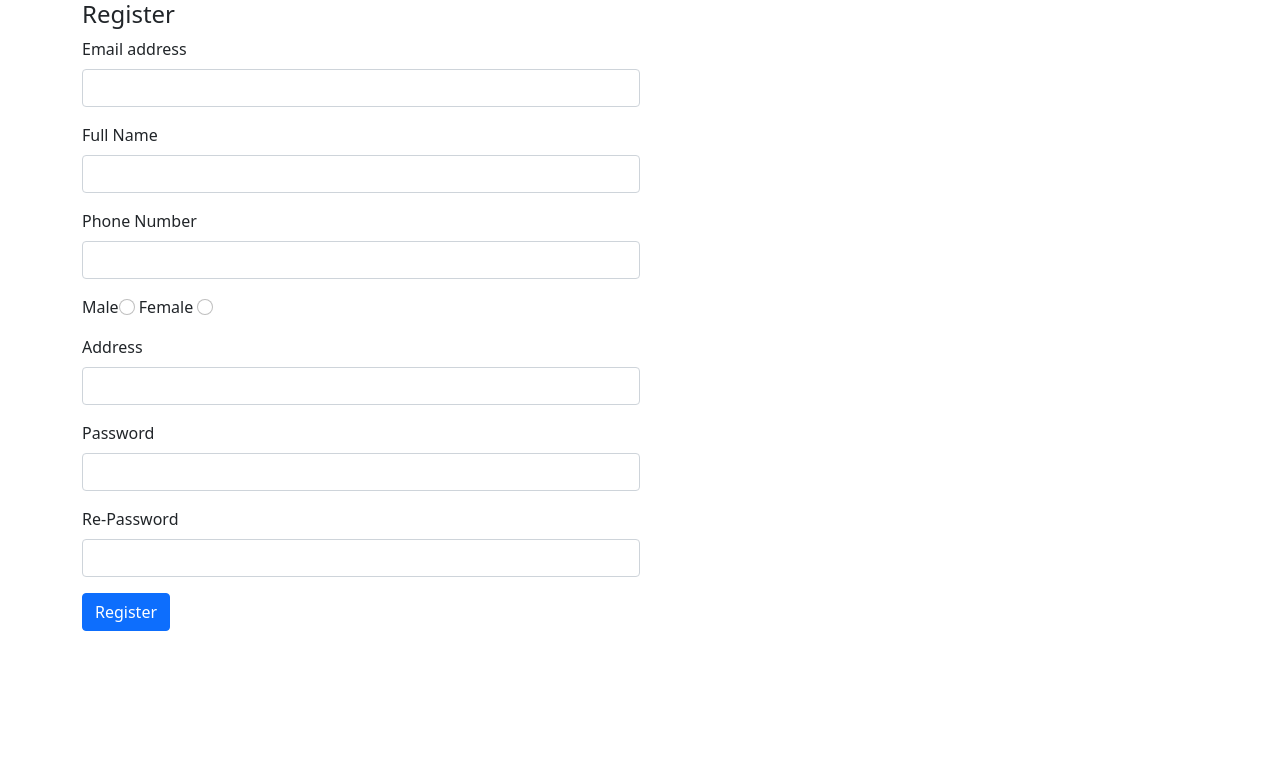
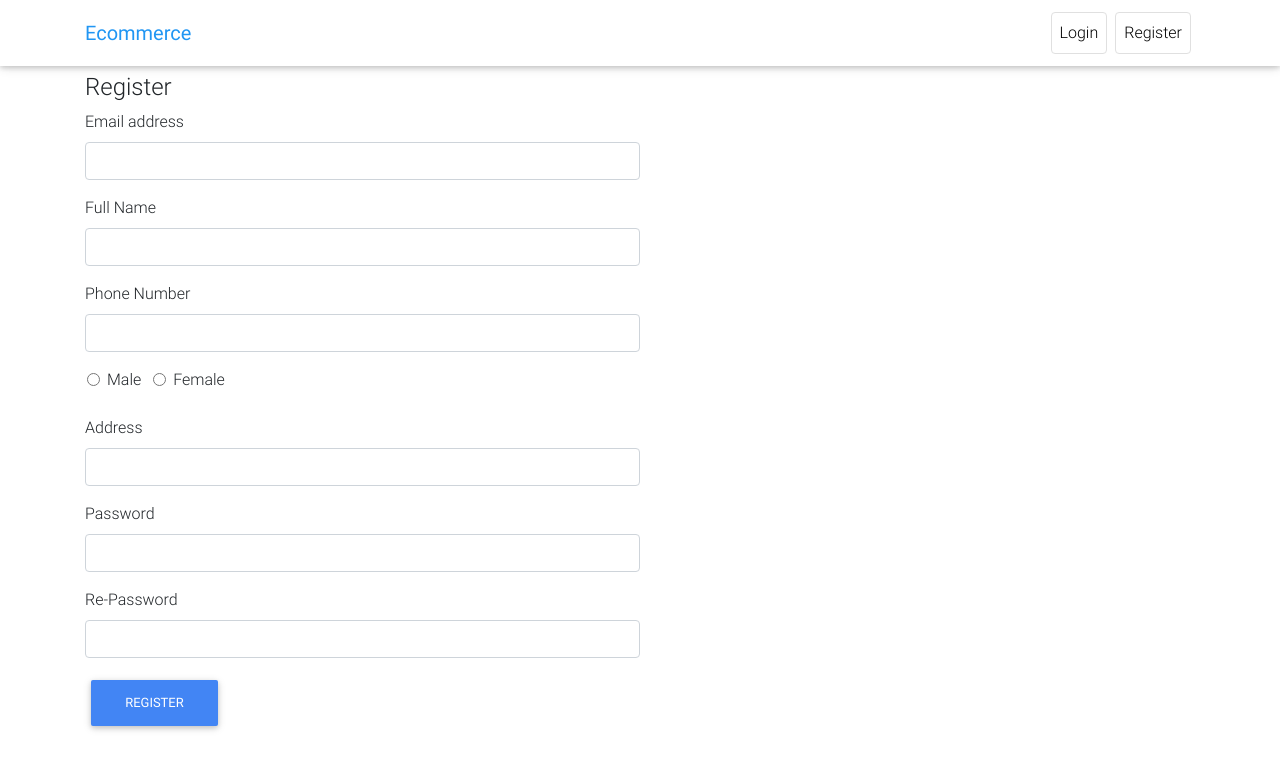
Before and after one commit to bhavyatws/ecommerce, a Django app: page /register/ in a window 1280 px wide. Shown: the top 770 px of the page. Run offline with Django 4.2, Linux system fonts and the light colour scheme; some libraries are stand-ins or nearby versions.

Commit message:
Fixed front end with same navbar

```diff
--- a/front/templates/Ecommerce/navbar.html
+++ b/front/templates/Ecommerce/navbar.html
@@ -60,7 +60,7 @@
           </li>
           <li class="nav-item mx-1">
             <a href="{% url 'account_logout' %}" class="nav-link border border-light rounded waves-effect"
-              target="_blank">
+             >
               Logout
             </a>
 
@@ -73,14 +73,14 @@
           </li>
           <li class="nav-item mx-1">
             <a href="{% url 'track-order' %}" class="nav-link border border-light rounded waves-effect"
-              target="_blank">
+            >
               Track Order
             </a>
           </li>
           {% else %}
           <li class="nav-item mx-1">
             <a href="{% url 'account_login' %}" class="nav-link border border-light rounded waves-effect"
-              target="_blank">
+              >
            Login
             </a>
           </li>
--- a/front/templates/login.html
+++ b/front/templates/login.html
@@ -1,6 +1,7 @@
-{% extends 'base.html' %} {% block titile %}Login{% endblock titile %} {% block body %}
+{% extends 'Ecommerce/home-page.html' %} {% block titile %}Login{% endblock titile %} {% block body %}
 
 <div class="container">
+    {% include 'Ecommerce/navbar.html' %}
     <h4 class="mx-10">Login</h4>
     <form method="POST" action="{% url 'login' %}">
        {% csrf_token %}
--- a/front/templates/register.html
+++ b/front/templates/register.html
@@ -1,43 +1,82 @@
-{% extends 'base.html' %} {% block titile %}Register{% endblock titile %} {% block body %}
-<div class="container ">
-    <h4>Register</h4>
-    <form method="POST" action="{% url 'signup' %}" class="w-50">
+{% extends 'Ecommerce/home-page.html' %}
+{% block title %}
+    Register
+{% endblock title %}
+{% block body %}
+    <div class="container  " style=" margin-top: 73px; ">
+        {% include 'Ecommerce/navbar.html' %}
+        <h4 >Register</h4>
+        <form method="POST" action="{% url 'signup' %}" class=" w-50">
             {% csrf_token %}
             <div class="mb-3">
                 <label for="exampleInputEmail1" class="form-label">Email address</label>
-            <input type="email" name="email" class="form-control" id="exampleInputEmail1" aria-describedby="emailHelp">
-
+                <input type="email"
+                       name="email"
+                       class="form-control"
+                       id="exampleInputEmail1"
+                       aria-describedby="emailHelp">
             </div>
             <div class="mb-3">
                 <label for="exampleInputEmail1" class="form-label">Full Name</label>
-            <input type="text" name="fullname" class="form-control" id="exampleInputEmail1" aria-describedby="emailHelp">
+                <input type="text"
+                       name="fullname"
+                       class="form-control"
+                       id="exampleInputEmail1"
+                       aria-describedby="emailHelp">
             </div>
             <div class="mb-3">
                 <label for="exampleInputEmail1" class="form-label">Phone Number</label>
-            <input type="tel" name="phone" class="form-control" id="exampleInputEmail1" aria-describedby="emailHelp">
-
+                <input type="tel"
+                       name="phone"
+                       class="form-control"
+                       id="exampleInputEmail1"
+                       aria-describedby="emailHelp">
             </div>
-
-        <div class="mb-3">
-            Male<input class="form-check-input" type="radio" value="male" name="radio" id="flexRadioDefault1"> Female
-
-
-            <input class="form-check-input" type="radio" value="female" name="radio" id="flexRadioDefault1">
-
+            <div class="mb-3" >
+                <div class="radio" style="display: inline-block; margin-left: 22px;">
+                    <label>
+                        <input class="form-check-input"
+                               type="radio"
+                               value="male"
+                               name="radio"
+                               id="flexRadioDefault1">
+                        Male
+                    </label>
+                </div>
+                <div class="radio" style="    display: inline-block;
+                margin-left: 28px">
+                    <label>
+                        <input class="form-check-input"
+                               type="radio"
+                               value="female"
+                               name="radio"
+                               id="flexRadioDefault1">
+                        Female
+                    </label>
+                </div>
             </div>
             <div class="mb-3">
                 <label for="exampleInputEmail1" class="form-label">Address</label>
-            <input type="text" name="address" class="form-control" id="exampleInputEmail1" aria-describedby="emailHelp">
+                <input type="text"
+                       name="address"
+                       class="form-control"
+                       id="exampleInputEmail1"
+                       aria-describedby="emailHelp">
             </div>
             <div class="mb-3">
                 <label for="exampleInputPassword1" class="form-label">Password</label>
-            <input type="password" name="password1" class="form-control" id="exampleInputPassword1">
+                <input type="password"
+                       name="password1"
+                       class="form-control"
+                       id="exampleInputPassword1">
             </div>
             <div class="mb-3">
                 <label for="exampleInputPassword1" class="form-label">Re-Password</label>
-            <input type="password" name="password2" class="form-control" id="exampleInputPassword1">
+                <input type="password"
+                       name="password2"
+                       class="form-control"
+                       id="exampleInputPassword1">
             </div>
-
             <button type="submit" class="btn btn-primary">Register</button>
         </form>
     </div>
```
Also changed, not shown: front/templates/account/login.html (+35 -33 lines), front/templates/account/logout.html (+4 -4 lines), db.sqlite3. Lines whose indentation alone changed are shown as unchanged.
